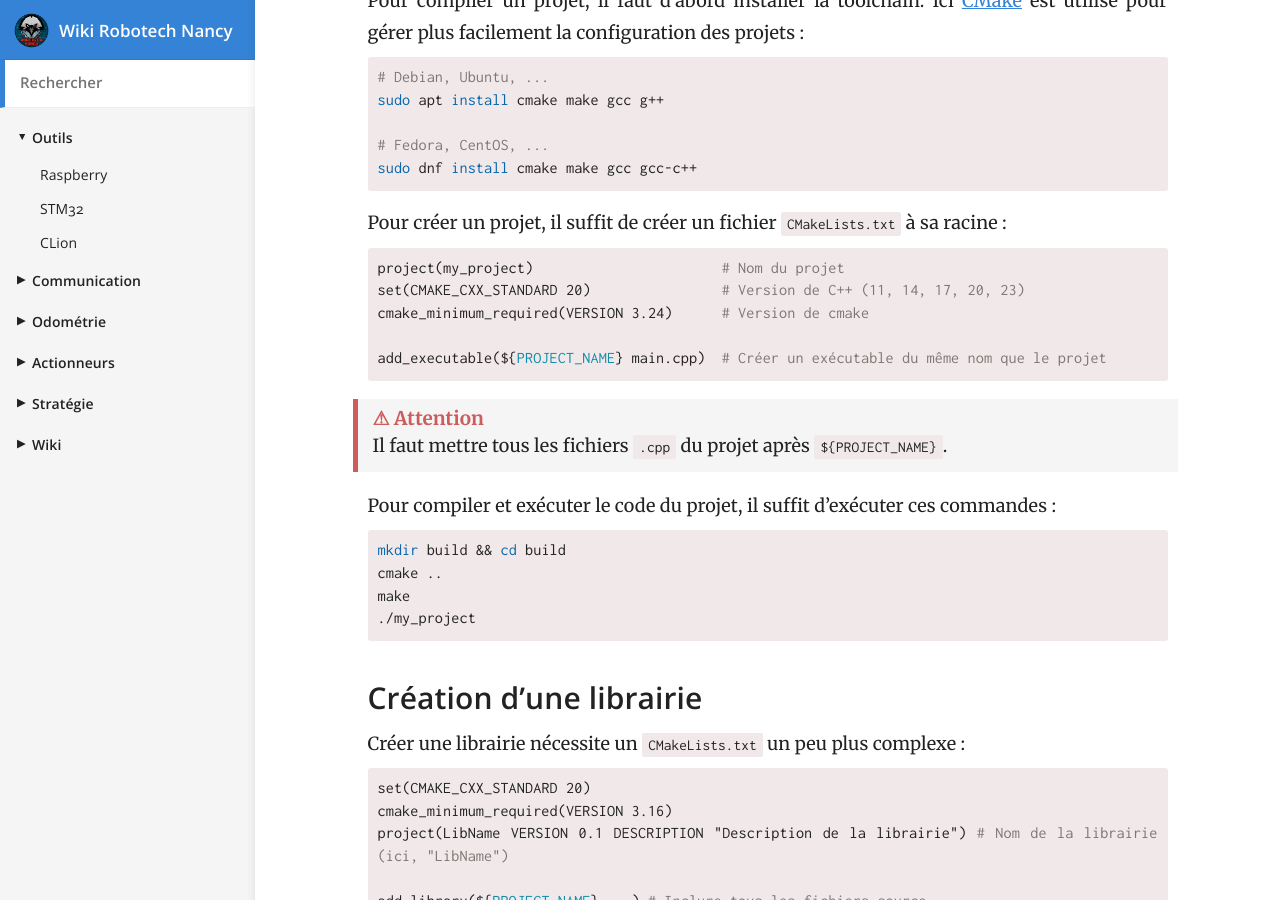
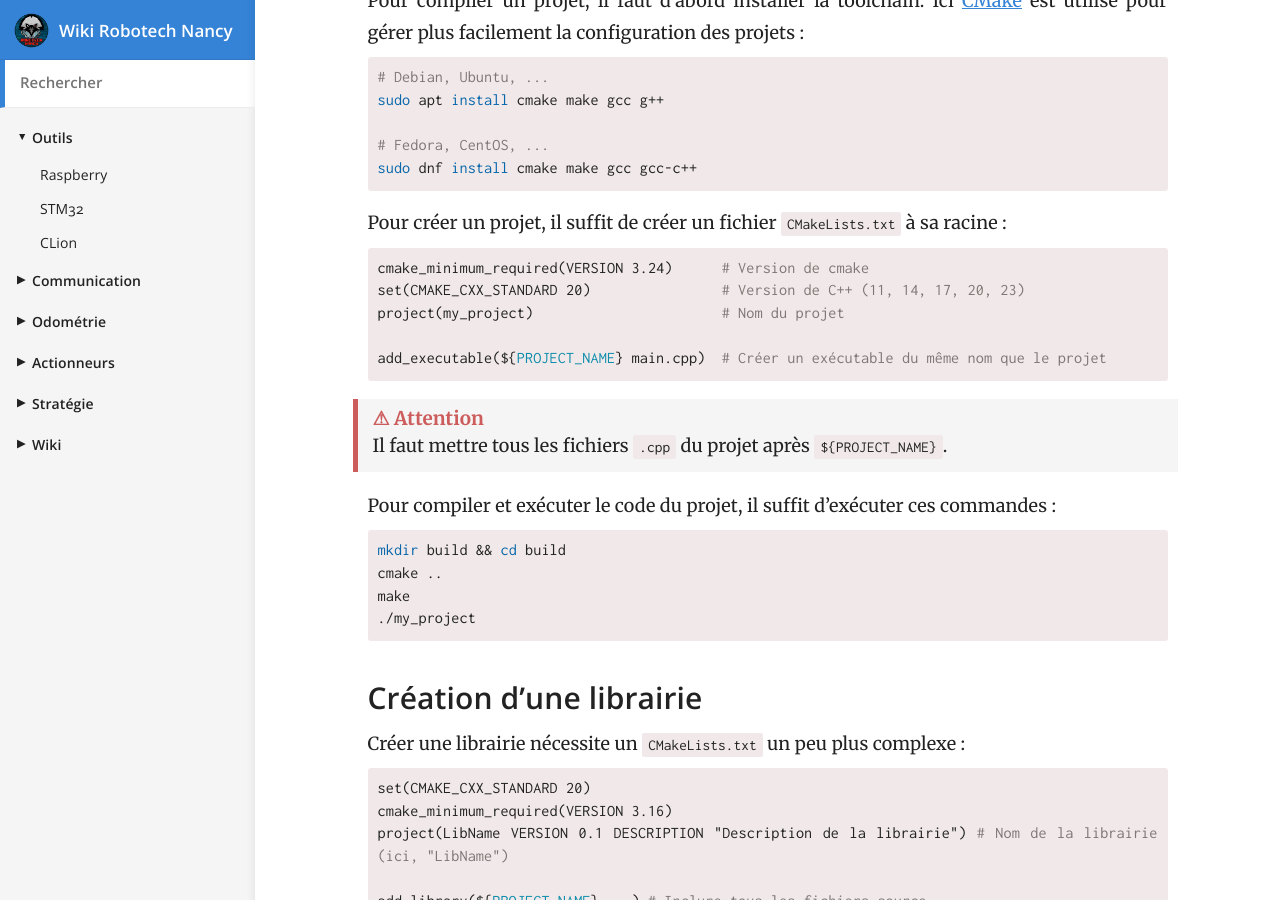
Before and after one commit to RobotechNancy/robotechnancy.github.io, a Jekyll site: the page built from _docs/tools/raspberry.md, in a window 1280 px wide and 900 px high, scrolled down 1066 px. Built offline with Jekyll 4.4.1, drawn with Linux system fonts in a browser that asks for light colours.

````diff
--- a/_docs/tools/raspberry.md
+++ b/_docs/tools/raspberry.md
@@ -32,9 +32,9 @@ sudo dnf install cmake make gcc gcc-c++
 
 Pour créer un projet, il suffit de créer un fichier `CMakeLists.txt` à sa racine :
 ```cmake
+cmake_minimum_required(VERSION 3.24)      # Version de cmake
+set(CMAKE_CXX_STANDARD 20)                # Version de C++ (11, 14, 17, 20, 23)
 project(my_project)                       # Nom du projet
-set(CMAKE_CXX_STANDARD 20)                # Version de C++ (11, 14, 17, 20, 23)
-cmake_minimum_required(VERSION 3.24)      # Version de cmake
 
 add_executable(${PROJECT_NAME} main.cpp)  # Créer un exécutable du même nom que le projet
 ```
````
